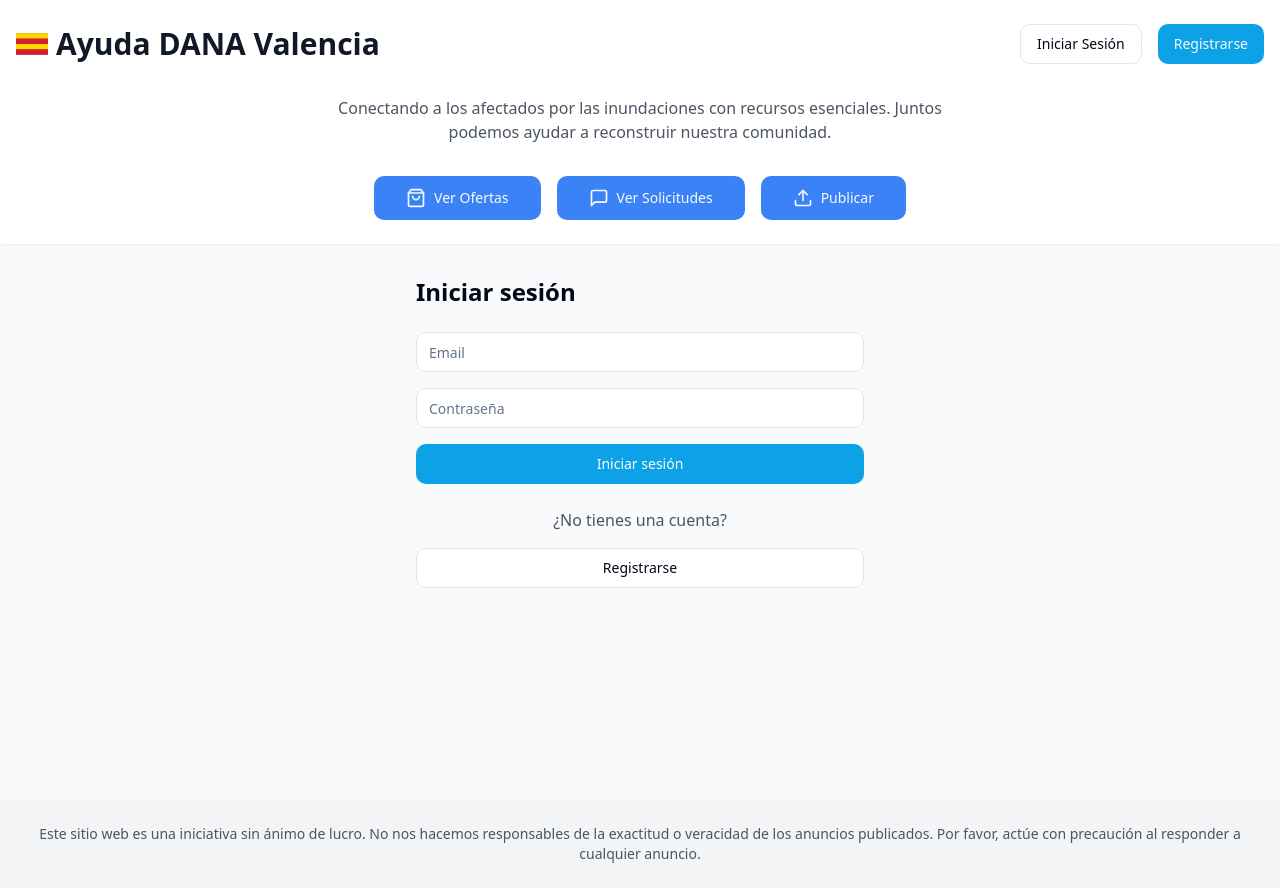
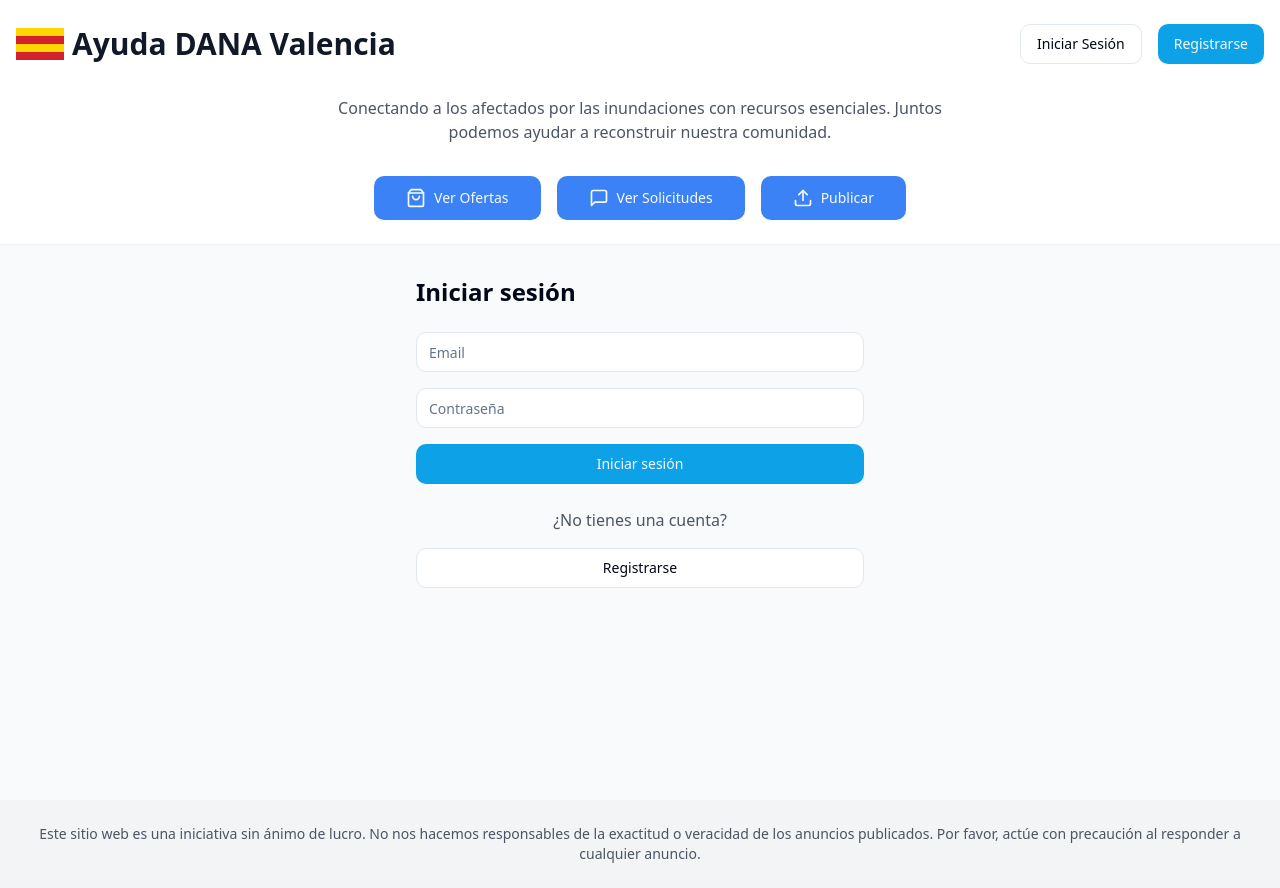
Before and after one commit to miladece/ayuda-conectada, a React (Vite) app: page /login in a window 1280 px wide. Built offline with nearby package versions, Linux system fonts and the light colour scheme.

Commit message:
Fix flag display issue
Updated the rendering of the flag to ensure the full flag is visible instead of only a portion.
[skip gpt_engineer]

```diff
--- a/src/components/Header.tsx
+++ b/src/components/Header.tsx
@@ -40,7 +40,11 @@ export const Header = () => {
       <div className="container mx-auto px-4 py-6">
         <div className="flex justify-between items-center mb-8">
           <Link to="/" className="flex items-center gap-2 text-3xl font-bold text-gray-900 hover:text-gray-700 transition-colors">
-            <img src="/valencia-flag.svg" alt="Valencia Flag" className="w-8 h-8" />
+            <img
+              src="/valencia-flag.svg"
+              alt="Valencia Flag"
+              className="w-12 h-8 object-contain"
+            />
             Ayuda DANA Valencia
           </Link>
 
```
